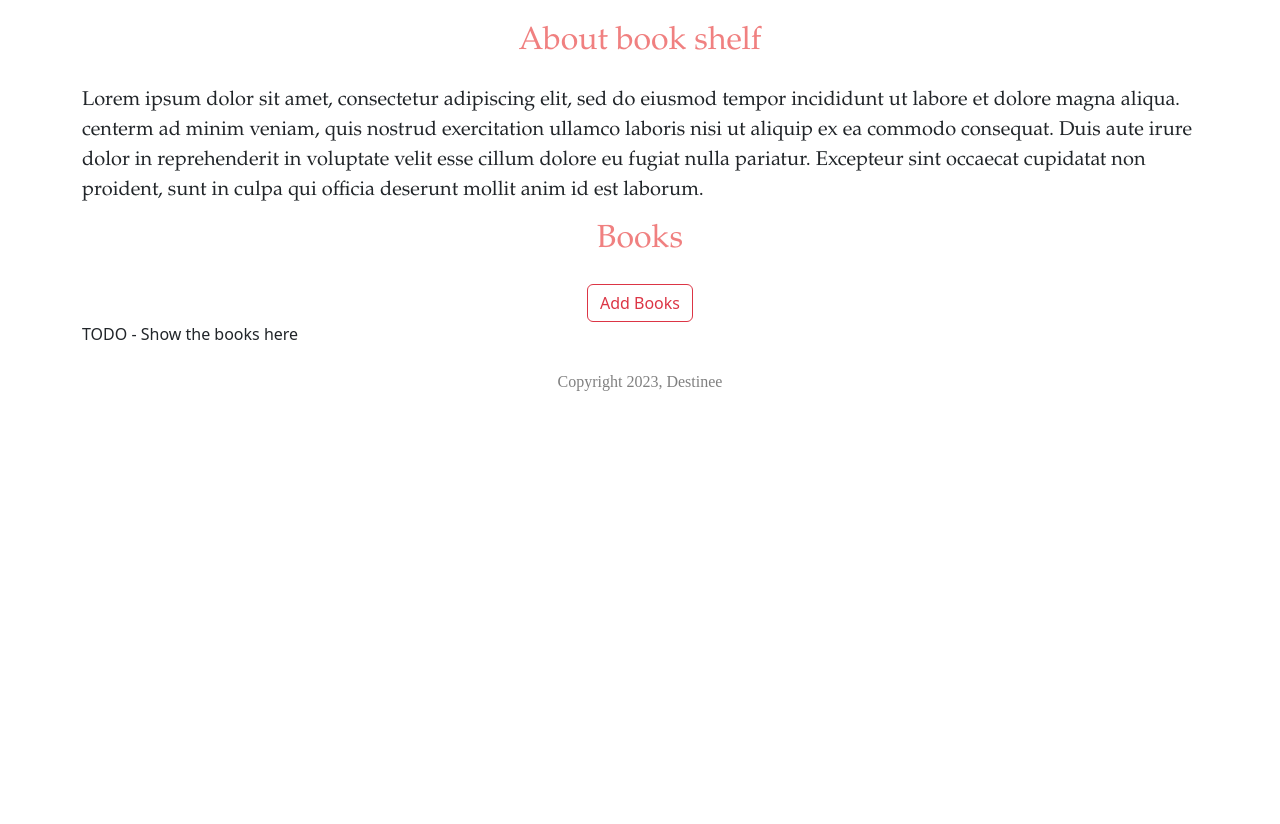
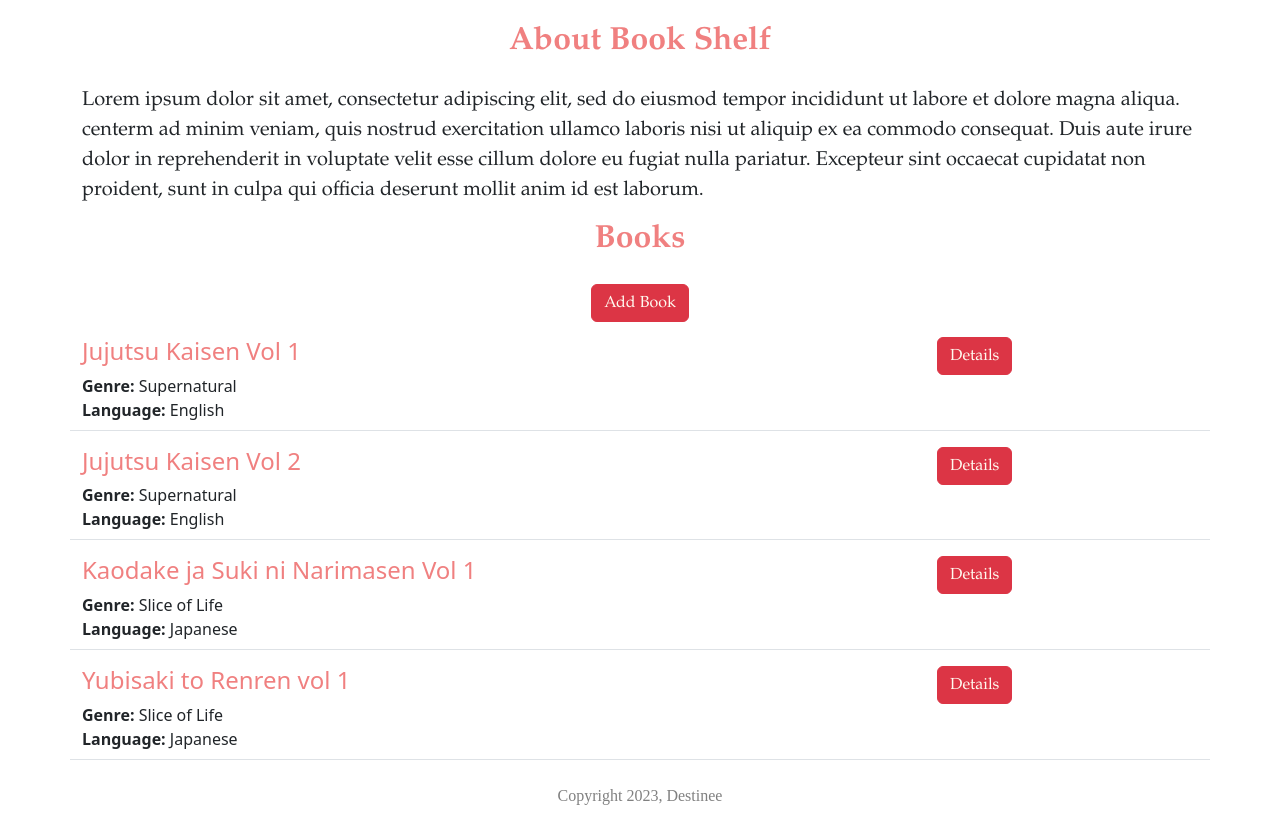
Before and after one commit to lokyen/book-shelf, a Flask app: page / in a window 1280 px wide. Shown: the part 397-1221 px from the top of the page. Before the commit the page ends 788 px from the top, so only its background shows below. Run offline with Flask 3, Linux system fonts and the light colour scheme.

Commit message:
Implemented jinja temple tags and button

```diff
--- a/app.py
+++ b/app.py
@@ -2,9 +2,40 @@ from flask import Flask, render_template
 
 app = Flask(__name__)
 
+JOBS = [
+  {
+    'id': 1,
+    'title': 'Jujutsu Kaisen Vol 1',
+    'genre': 'Supernatural',
+    'language': 'English',
+    'type': 'Manga',
+  },
+  {
+    'id': 2,
+    'title': 'Jujutsu Kaisen Vol 2',
+    'genre': 'Supernatural',
+    'language': 'English',
+    'type': 'Manga',
+  },
+  {
+    'id': 3,
+    'title': 'Kaodake ja Suki ni Narimasen Vol 1',
+    'genre': 'Slice of Life',
+    'language': 'Japanese',
+    'type': 'Manga',
+  },
+  {
+    'id': 4,
+    'title': 'Yubisaki to Renren vol 1',
+    'genre': 'Slice of Life',
+    'language': 'Japanese',
+    'type': 'Manga',
+  },
+
+]
 @app.route("/")
 def hello_world():
-  return render_template('home.html')
+  return render_template('home.html', jobs=JOBS, app_name='Book Shelf')
 
 print(__name__)
 if __name__ == "__main__":
--- /dev/null
+++ b/templates/bookitem.html
@@ -0,0 +1,16 @@
+<div class="border-bottom row" style="margin-bottom:16px; padding-bottom:8px;">
+  <div class="col-9">
+    <h4 style="color: rgb(240,128,128); margin-botton:4px;">{{job['title']}}</h4>
+      {% if 'genre' in job %}
+        <div>
+          <b>Genre:</b> {{job['genre']}}
+        </div>
+      {% endif %}
+        <div>
+          <b>Language:</b> {{job['language']}}
+        </div>
+  </div>
+  <div class="col-3">
+    <button type="button" class="btn btn-danger" style="color:rgb(255,250,240); font-family: Garamond, serif;">Details</button>
+  </div>
+</div>
--- a/templates/home.html
+++ b/templates/home.html
@@ -14,6 +14,7 @@
 
       #title, #about, #sectiontitle {
         font-family: Garamond, serif;
+        font-weight: bold;
         color: rgb(240,128,128);
       }
 
@@ -31,15 +32,20 @@
       <div class="container">
         <h1 class="text-center mt-4 mb-4" id="title">Book Shelf</h1>
         <img class="img-fluid" id="banner" src="https://book-shelf--lokyen.repl.co/static/banner.jpeg" >
-        <h2 class="text-center mt-4 mb-4" id="about">About book shelf</h2>
+        <h2 class="text-center mt-4 mb-4" id="about">About {{ app_name}}</h2>
         <p class="lead">
           Lorem ipsum dolor sit amet, consectetur adipiscing elit, sed do eiusmod tempor incididunt ut labore et dolore magna aliqua. centerm ad minim veniam, quis nostrud exercitation ullamco laboris nisi ut aliquip ex ea commodo consequat. Duis aute irure dolor in reprehenderit in voluptate velit esse cillum dolore eu fugiat nulla pariatur. Excepteur sint occaecat cupidatat non proident, sunt in culpa qui officia deserunt mollit anim id est laborum.
         </p>
         <h2 class="text-center mt-2 mb-4" id="sectiontitle">Books</h2>
         <div class="text-center">
-          <button class="btn btn-outline-danger">Add Books</button>
+          <button type="button" class="btn btn-danger" style="color:rgb(255,250,240); font-family: Garamond, serif; margin-bottom:15px;">Add Book</button>
         </div>
-        <p>TODO - Show the books here</p>
+
+        <div>
+          {% for job in jobs %}
+            {% include 'bookitem.html' %}
+          {% endfor %}
+        </div>
         <p class="text-center mt-4" id="copyright">Copyright 2023, Destinee</p>
       </div>
   </body>
```
